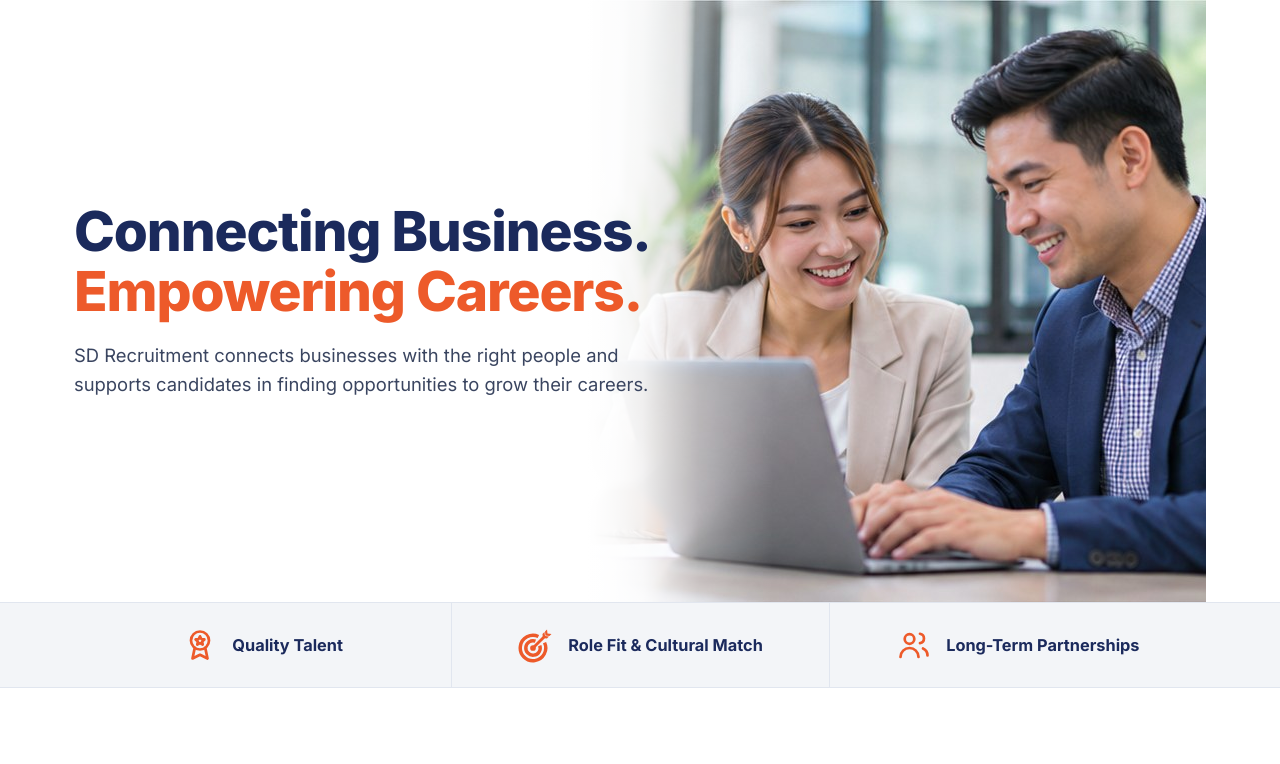
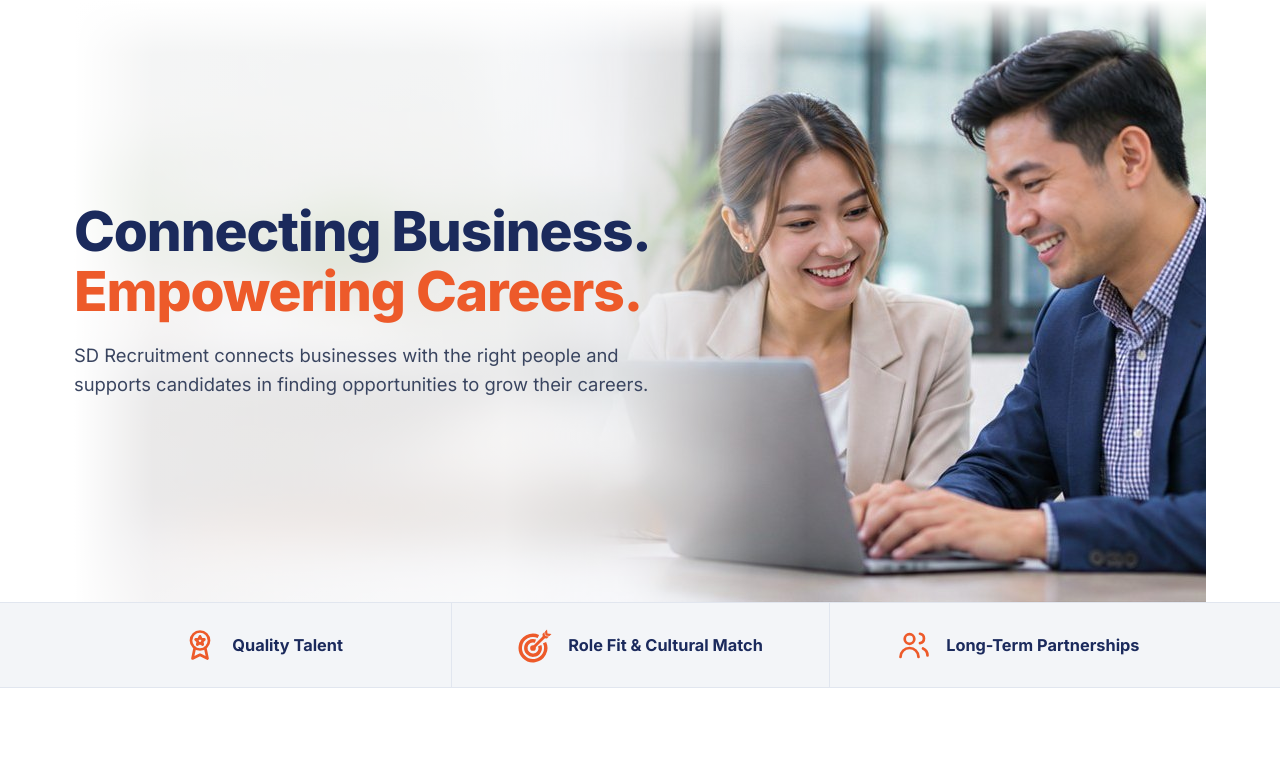
Before and after one commit to t-hinley/sd-recruitment, a Django app: page / in a window 1280 px wide. Shown: the part 85-849 px from the top of the page. Run offline with Django 5.2, Linux system fonts and the light colour scheme.

Commit message:
Homepage hero: photo continues faintly behind the headline on desktop
Adds hero-wide.jpg: the same photo at its natural size, extended to the left with a
blurred continuation of its own office background. On desktop it runs behind the text
under a light white wash (about 75%), instead of fading to plain white before the text.
Tablets and phones keep the previous layout.

Co-Authored-By: Claude Opus 5.5 <noreply@anthropic.com>
Claude-Session: https://claude.ai/code/session_018i6KhyRKKuaj4sJwSsDdCc

```diff
--- a/static/css/style.css
+++ b/static/css/style.css
@@ -92,6 +92,13 @@ p { margin: 0 0 1em; }
 .hero__media { grid-row: 1; grid-column: 2; position: relative; align-self: stretch; }
 .hero__media img { display: block; width: 100%; height: auto; }
 .hero__media::before { content: ""; position: absolute; inset: 0; background: linear-gradient(90deg, #fff 0%, rgba(255,255,255,.85) 9%, rgba(255,255,255,.35) 18%, rgba(255,255,255,0) 30%); }
+/* Desktop: the photo continues faintly behind the headline (a light white wash, not a full fade). */
+@media (min-width: 981px) {
+  .hero__media { grid-column: 1 / 3; justify-self: end; width: min(100%, 1132px); }
+  .hero__media::before { background:
+    linear-gradient(90deg, #fff 0%, rgba(255,255,255,.80) 7%, rgba(255,255,255,.74) 38%, rgba(255,255,255,.35) 50%, rgba(255,255,255,0) 60%),
+    linear-gradient(180deg, #fff 0%, rgba(255,255,255,0) 9%); }
+}
 .hero__title { font-size: clamp(2.3rem, 4.3vw, 3.45rem); line-height: 1.08; margin-bottom: 20px; }
 .hero__title > span, .hero__title { text-wrap: balance; }
 .hero__lead { font-size: 1.15rem; max-width: 34em; color: var(--text); margin-bottom: 0; }
--- a/templates/core/home.html
+++ b/templates/core/home.html
@@ -9,7 +9,10 @@
       <p class="hero__lead">SD Recruitment connects businesses with the right people and supports candidates in finding opportunities to grow their careers.</p>
     </div>
     <div class="hero__media" aria-hidden="true">
-      <img src="{% static 'images/hero.jpg' %}" alt="" width="619" height="602" fetchpriority="high">
+      <picture>
+        <source media="(min-width: 981px)" srcset="{% static 'images/hero-wide.jpg' %}" width="1132" height="602">
+        <img src="{% static 'images/hero.jpg' %}" alt="" width="619" height="602" fetchpriority="high">
+      </picture>
     </div>
   </div>
 </section>
```
Also changed, not shown: static/images/hero-wide.jpg (added).
